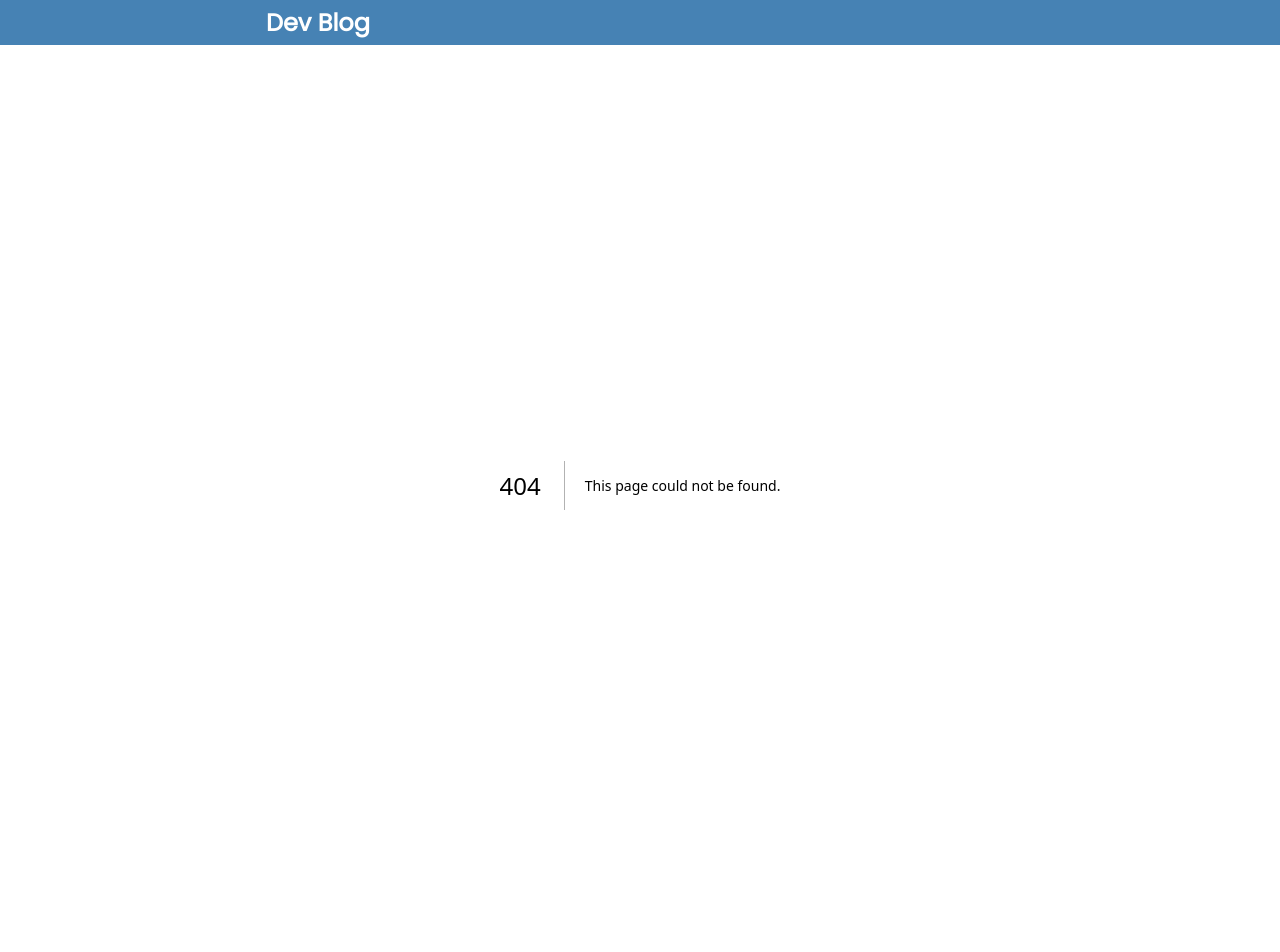
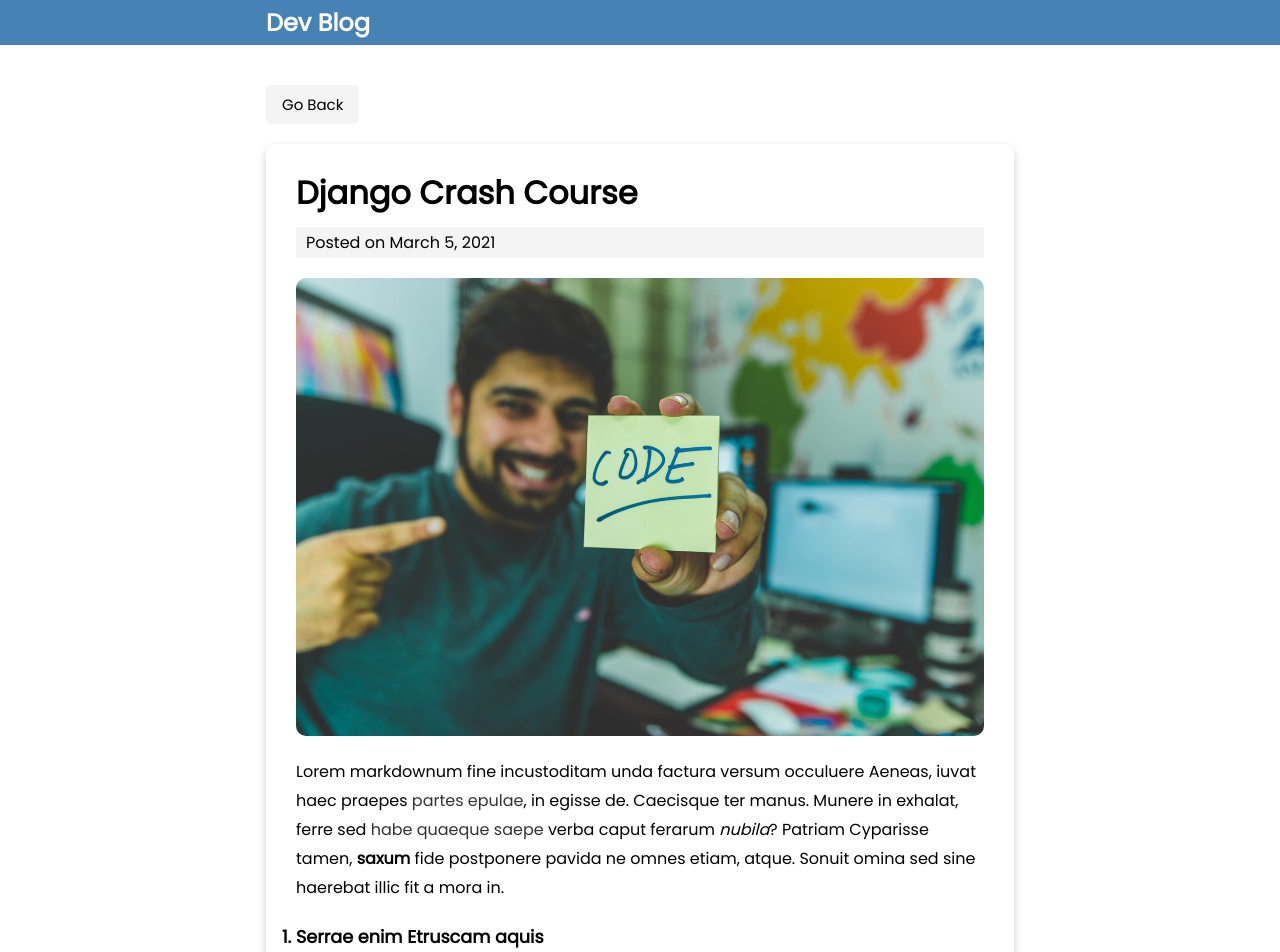
Before and after one commit to zhiyi-zhang-duke/jackz-blog, a Next.js app: page /jackz-blog/blog/django-crash-course in a window 1280 px wide. Before the commit this address had no page. Shown: the top 952 px of the page. Before the commit the page ends 885 px from the top, so only its background shows below. Built offline with nearby package versions, Linux system fonts and the light colour scheme.

Commit message:
Most is imported, missing images in posts

```diff
--- /dev/null
+++ b/pages/blog/[slug].js
@@ -0,0 +1,59 @@
+import fs from 'fs'
+import path from 'path'
+import matter from 'gray-matter'
+import {marked} from 'marked'
+import Link from 'next/link'
+
+export default function PostPage({
+  frontmatter: { title, date, cover_image },
+  slug,
+  content,
+}) {
+  return (
+    <>
+      <Link href='/'>
+        <a className='btn btn-back'>Go Back</a>
+      </Link>
+      <div className='card card-page'>
+        <h1 className='post-title'>{title}</h1>
+        <div className='post-date'>Posted on {date}</div>
+        <img src={cover_image} alt='' />
+        <div className='post-body'>
+          <div dangerouslySetInnerHTML={{ __html: marked(content) }}></div>
+        </div>
+      </div>
+    </>
+  )
+}
+
+export async function getStaticPaths() {
+  const files = fs.readdirSync(path.join('posts'))
+
+  const paths = files.map((filename) => ({
+    params: {
+      slug: filename.replace('.md', ''),
+    },
+  }))
+
+  return {
+    paths,
+    fallback: false,
+  }
+}
+
+export async function getStaticProps({ params: { slug } }) {
+  const markdownWithMeta = fs.readFileSync(
+    path.join('posts', slug + '.md'),
+    'utf-8'
+  )
+
+  const { data: frontmatter, content } = matter(markdownWithMeta)
+
+  return {
+    props: {
+      frontmatter,
+      slug,
+      content,
+    },
+  }
+}
```
Also changed, not shown: pages/index.tsx (+17 -5 lines).
